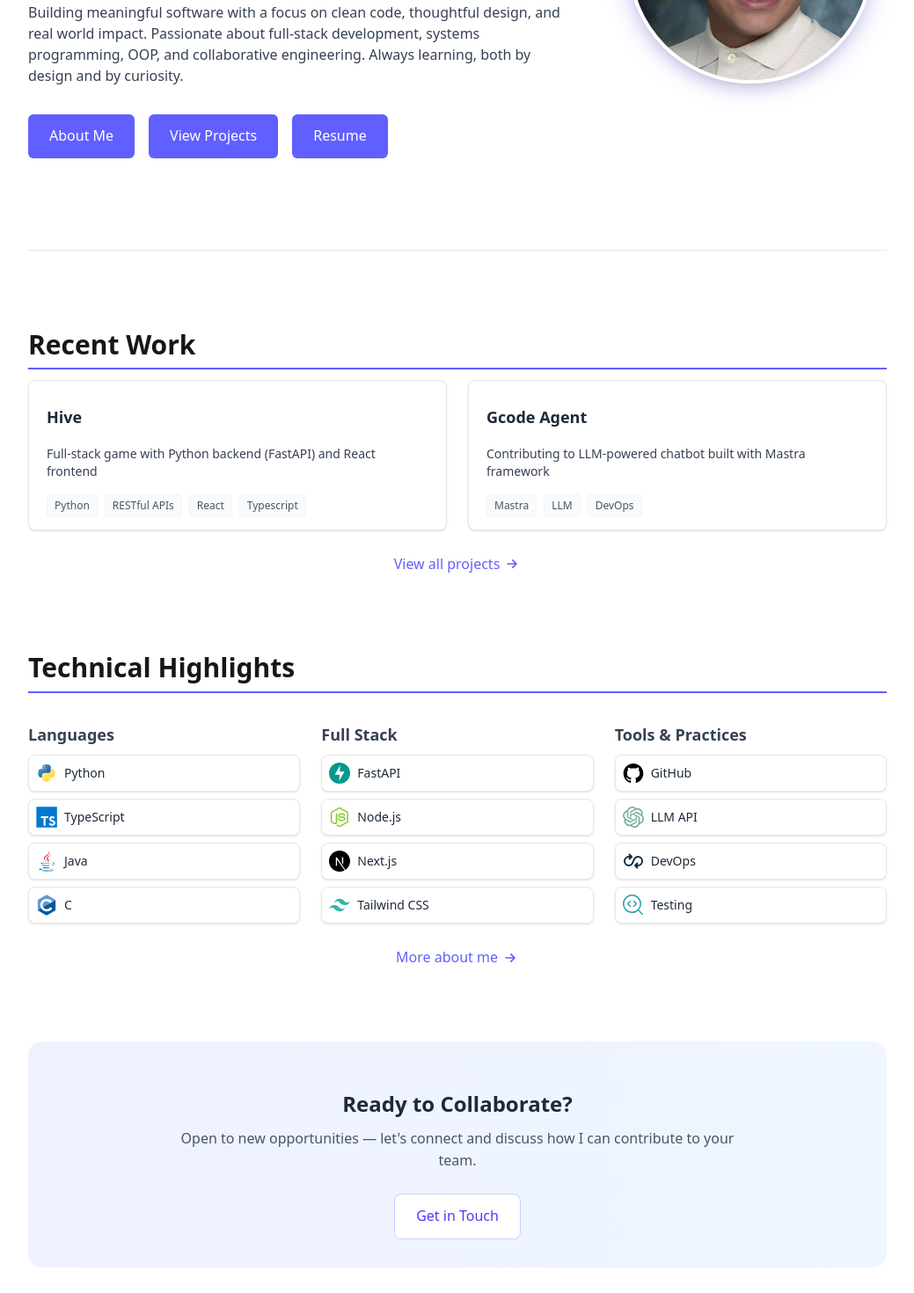
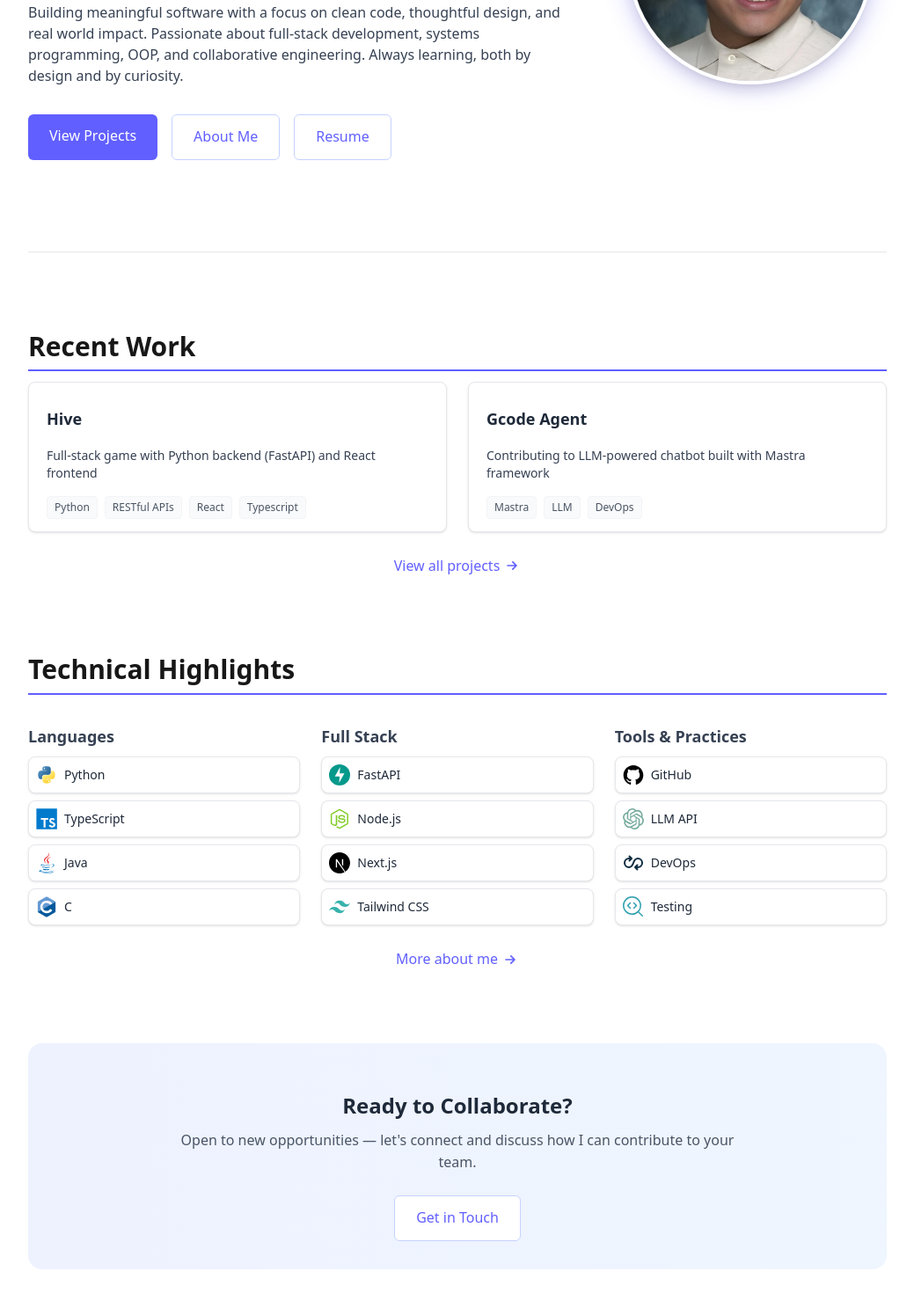
Before and after one commit to estulpz202/personal-website, a Next.js app: page / in a window 1280 px wide. Shown: the part 440-1910 px from the top of the page at 88% size, without its empty margins (120-1159 px from the left). Built offline with nearby package versions, Linux system fonts and the light colour scheme.

Commit message:
Refactor button components. Update ContactCTA and HeroSection to use new PrimaryButton and SecondaryButton components.

```diff
--- a/src/components/home/ContactCTA.tsx
+++ b/src/components/home/ContactCTA.tsx
@@ -1,8 +1,8 @@
-import Link from 'next/link';
+import { SecondaryButton } from '@/components/ui/Button';
 
 export default function ContactCTA() {
   return (
-    <section className="pt-10 pb-15 fade-in-up">
+    <section className="pt-10 pb-12.5 fade-in-up">
       <div className="bg-gradient-to-r from-indigo-50 to-blue-50 rounded-2xl p-8 text-center">
         <h2 className="text-2xl font-bold text-gray-800 mb-3">Ready to Collaborate?</h2>
         <p className="text-gray-600 mb-6 max-w-2xl mx-auto">
@@ -10,12 +10,7 @@ export default function ContactCTA() {
         </p>
 
         <div className="flex justify-center">
-          <Link
-            href="/contact"
-            className="bg-white text-indigo-600 border border-indigo-200 font-medium py-3 px-6 rounded-lg transition-all duration-300 inline-flex items-center justify-center hover:bg-indigo-500 hover:text-white hover:border-indigo-500 hover:shadow-lg"
-          >
-            Get in Touch
-          </Link>
+          <SecondaryButton href="/contact">Get in Touch</SecondaryButton>
         </div>
       </div>
     </section>
--- a/src/components/home/HeroSection.tsx
+++ b/src/components/home/HeroSection.tsx
@@ -1,15 +1,5 @@
 import Image from 'next/image';
-import Link from 'next/link';
-
-// Simple CTA button component for hero section
-const CTAButton = ({ href, label }: { href: string; label: string }) => (
-  <Link
-    href={href}
-    className="px-6 py-3 rounded-md font-medium transition-all bg-indigo-500 text-white hover:bg-indigo-600"
-  >
-    {label}
-  </Link>
-);
+import { PrimaryButton, SecondaryButton } from '@/components/ui/Button';
 
 export default function HeroSection() {
   return (
@@ -52,9 +42,9 @@ export default function HeroSection() {
 
           {/* CTA Buttons */}
           <div className="flex flex-wrap gap-4 justify-center md:justify-start">
-            <CTAButton href="/about" label="About Me" />
-            <CTAButton href="/projects" label="View Projects" />
-            <CTAButton href="/resume" label="Resume" />
+            <PrimaryButton href="/projects">View Projects</PrimaryButton>
+            <SecondaryButton href="/about">About Me</SecondaryButton>
+            <SecondaryButton href="/resume">Resume</SecondaryButton>
           </div>
         </div>
 
--- /dev/null
+++ b/src/components/ui/Button.tsx
@@ -0,0 +1,49 @@
+import Link from 'next/link';
+import { ReactNode } from 'react';
+
+type ButtonProps = {
+  href: string;
+  children: ReactNode;
+  className?: string;
+  external?: boolean;
+};
+
+export function PrimaryButton({ href, children, className = '', external = false }: ButtonProps) {
+  const baseClasses =
+    'px-6 py-3 rounded-md font-medium transition-all bg-indigo-500 text-white hover:bg-indigo-600';
+  const allClasses = `${baseClasses} ${className}`;
+
+  if (external) {
+    return (
+      <a href={href} className={allClasses} target="_blank" rel="noopener noreferrer">
+        {children}
+      </a>
+    );
+  }
+
+  return (
+    <Link href={href} className={allClasses}>
+      {children}
+    </Link>
+  );
+}
+
+export function SecondaryButton({ href, children, className = '', external = false }: ButtonProps) {
+  const baseClasses =
+    'px-6 py-3 rounded-md font-medium transition-all bg-white text-indigo-500 border border-indigo-200 hover:bg-indigo-500 hover:text-white hover:border-indigo-500';
+  const allClasses = `${baseClasses} ${className}`;
+
+  if (external) {
+    return (
+      <a href={href} className={allClasses} target="_blank" rel="noopener noreferrer">
+        {children}
+      </a>
+    );
+  }
+
+  return (
+    <Link href={href} className={allClasses}>
+      {children}
+    </Link>
+  );
+}
```
